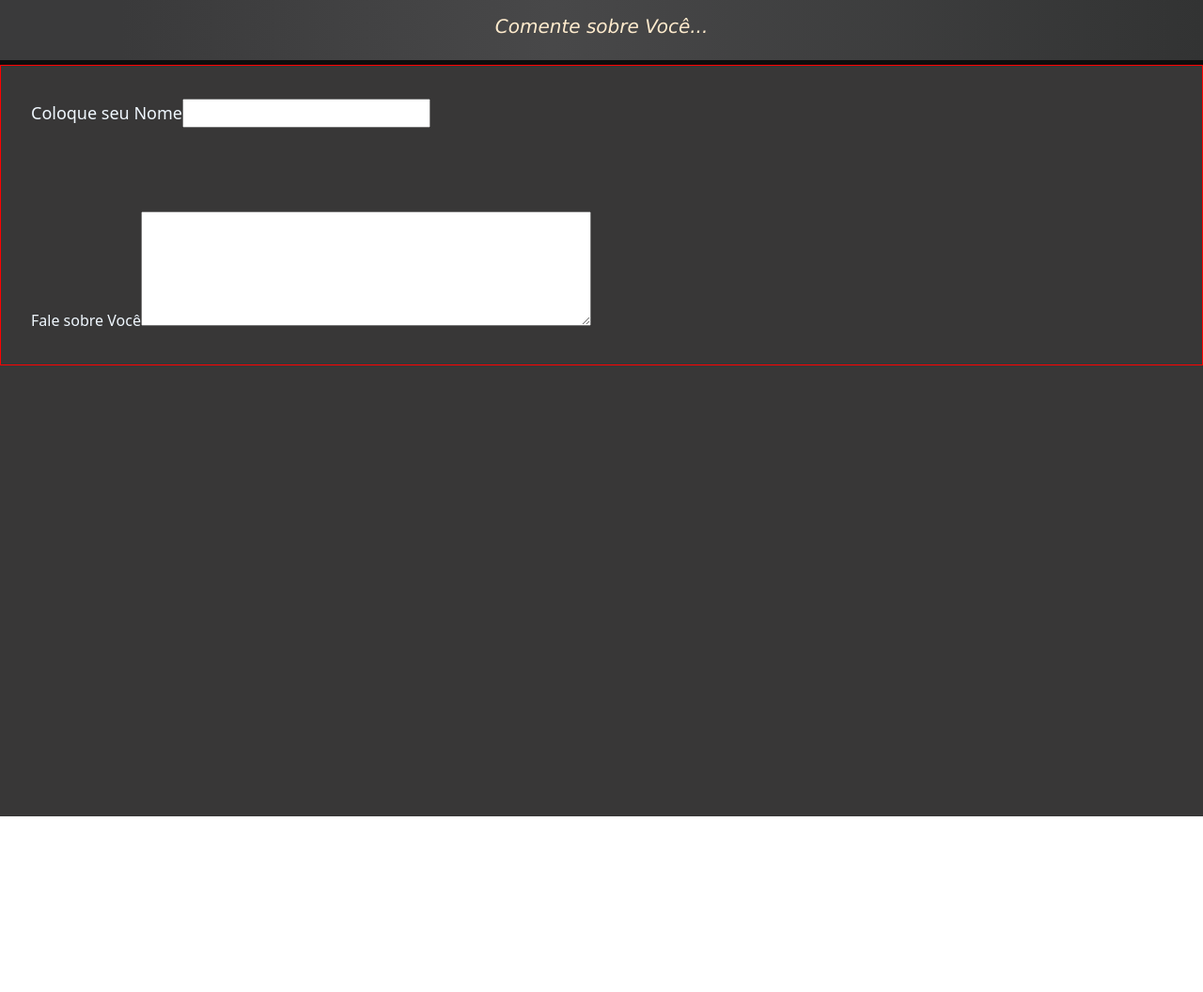
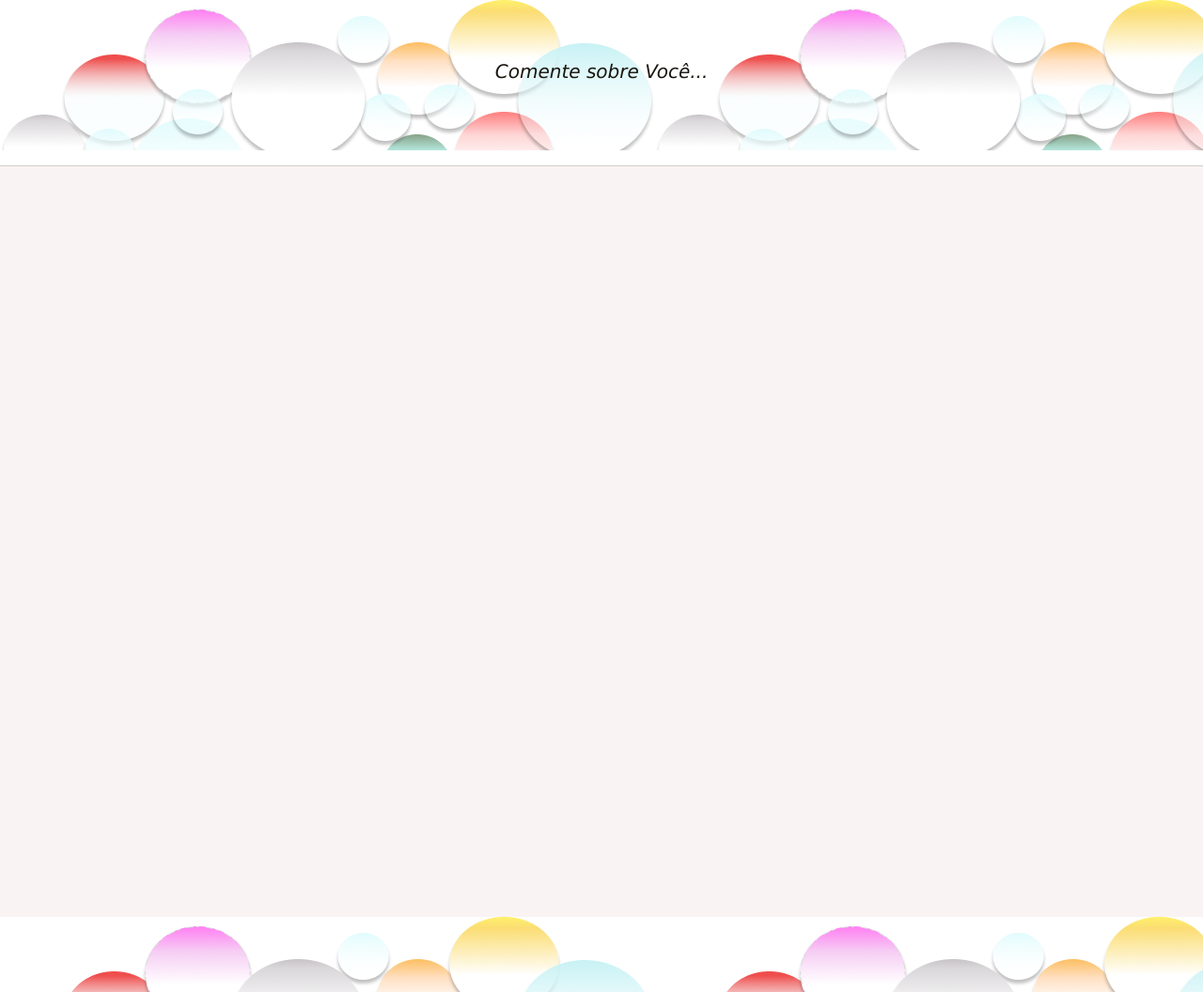
Before and after one commit to luanamariasilva/comentario-perfil, a React (Create React App) app: page / in a window 1280 px wide. Shown: the whole page at 94% size. Before the commit the page ends 869 px from the top, so only its background shows below. Built offline with nearby package versions, Linux system fonts and the light colour scheme; a web font is replaced by a local one.

Commit message:
ateraçoes no layout

```diff
--- a/src/App.jsx
+++ b/src/App.jsx
@@ -1,5 +1,7 @@
 
+import { Perfil_Coment } from "./comentarios/Perfil_Coment";
 import { Perfil } from "./perfil/Perfil";
+
 
 
 function App() {
@@ -7,6 +9,10 @@ function App() {
     <div>
        <Perfil/>
 
+        <div>
+          <Perfil_Coment/>
+        </div>
+
     </div>
   );
 }
--- a/src/comentarios/Comentarios.jsx
+++ /dev/null
@@ -1,13 +0,0 @@
-import React from "react";
-
-export class Comentarios extends React.Component{
-    render(){
-        return(
-            <div>
-                <h2>
-                    {this.state.nome}
-                </h2>
-            </div>
-        );
-    }
-}
--- /dev/null
+++ b/src/comentarios/Perfil_Coment.jsx
@@ -0,0 +1,11 @@
+import React from "react";
+import "../comentarios/Styles.css";
+
+
+export class Perfil_Coment extends React.Component{
+    render(){
+        return(
+            <div id="imagem_footer"></div>
+        )
+    }
+}
--- /dev/null
+++ b/src/comentarios/Styles.css
@@ -0,0 +1,10 @@
+
+#imagem_footer{
+    height: 10vh;
+    width: auto;
+    background-image: url(../images/Component\ 1.png);
+    object-fit: cover;
+    display: flex;
+    align-items: center;
+    justify-content: center;
+}
--- a/src/perfil/Perfil.jsx
+++ b/src/perfil/Perfil.jsx
@@ -1,7 +1,6 @@
+
 import React from "react";
-import { Comentarios } from "../comentarios/Comentarios";
-
-import '../perfil/Styles.css'
+import '../perfil/Styles.css';
 
 
 export class Perfil extends React.Component{
@@ -20,7 +19,8 @@ export class Perfil extends React.Component{
            </header>
 
            <main>
-               <form className="style_form">
+           <hr />
+              {/*  <form className="style_form">
                     <div id="style_name" >
                         <label htmlFor="nome">Coloque seu Nome</label>
                         <input type="text"
@@ -41,11 +41,9 @@ export class Perfil extends React.Component{
                         </textarea>
                     </div>
 
-                     {/* <div>
-                       <button></button>
-                     </div> */}
 
-               </form>
+
+               </form> */}
 
 
            </main>
--- a/src/perfil/Styles.css
+++ b/src/perfil/Styles.css
@@ -8,14 +8,14 @@
 main{
     height: 100vh;
     width: 100vw;
-    background-color: rgb(56, 55, 55);
-    color: aliceblue;
+    background-color: rgb(250, 243, 243);
+    color: rgb(95, 96, 97);
 }
 
 header.nav-bar{
- width:100% ;
- border-bottom: 5px solid rgb(14, 13, 13);
- background: linear-gradient(90deg, rgba(58,58,59,1) 10%, rgba(72,72,73,1) 46%, rgba(50,51,51,1) 100%);
+ height:20vh ;
+ width:auto ;
+ background-image: url(../images/Component\ 1.png);
  display: flex;
  align-items: center;
  justify-content: center;
@@ -27,14 +27,14 @@ header.nav-bar h2{
 font-weight: 500;
 font-family: Verdana, Geneva, Tahoma, sans-serif;
 font-style: oblique;
-color:blanchedalmond;
+color:rgb(26, 21, 14);
 font-size: 20px;
 padding: 1rem;
 
 }
 
 form.style_form{
-border: 1px solid red;
+border: 0px solid red;
 height: 40%;
 width: 100%;
 display: flex;
```
Also changed, not shown: src/images/Component 1.png (added).
